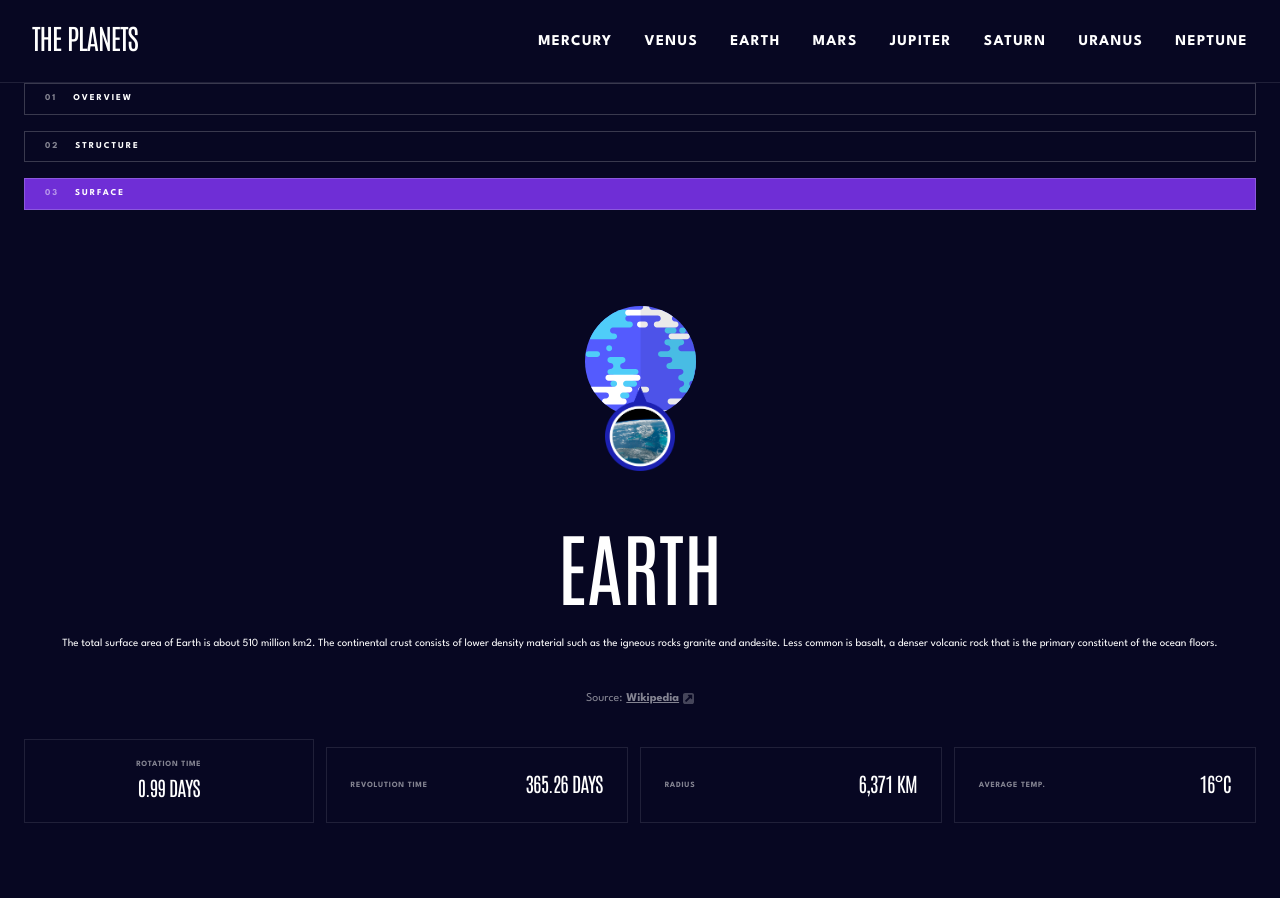
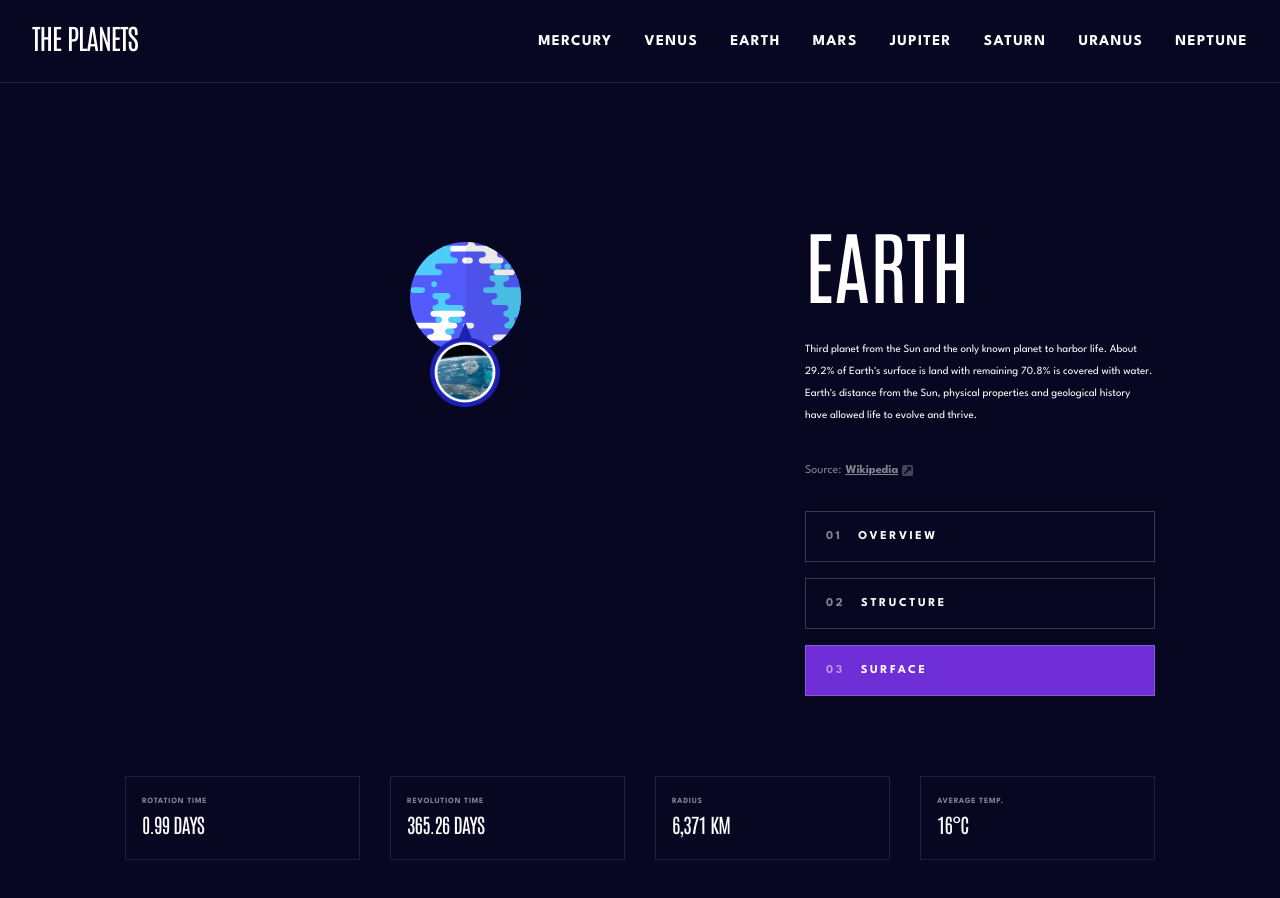
Before and after one commit to kamiliano1/planets-facts-site, a Next.js app: page /earth/surface in a window 1280 px wide. Shown: the top 898 px of the page. Before the commit the page ends 823 px from the top, so only its background shows below. Built offline with nearby package versions, Linux system fonts and the light colour scheme.

Commit message:
Finished tablet layout

```diff
--- a/src/app/[planets]/(planetDetails)/overview/page.tsx
+++ b/src/app/[planets]/(planetDetails)/overview/page.tsx
@@ -6,21 +6,22 @@ export default function Page({ params }: { params: { planets: string } }) {
   const planetName = params.planets;
   const planetData = fetchData(planetName);
   return (
-    <div className="text-center px-6">
+    <>
       <Image
-        className="mx-auto my-24"
+        className="mx-auto my-24 sm:my-36 sm:row-start-1 sm:col-span-2 lg:col-span-1 lg:my-0"
         width={111}
         height={111}
         src={planetData ? planetData?.images.planet : ""}
         alt={`${planetData?.name} planet`}
       />
-      <h1 className="mb-4">{planetData?.name}</h1>
+      <div className="text-center sm:text-start sm:px-0 px-6 sm:col-start-1 sm:row-start-2 lg:col-start-2 lg:row-start-1">
+        <h1 className="mb-4 lg:mb-6 lg:mt-32">{planetData?.name}</h1>
         <p className="text-BodyTablet mb-8">{planetData?.overview.content}</p>
         <Link
-        className="text-H3Desktop font-normal tracking-normal opacity-50 font-spartan flex items-center justify-center mb-7"
+          className="text-H3Desktop font-normal tracking-normal opacity-50 font-spartan flex items-center justify-center sm:justify-start mb-7"
           href={planetData ? planetData?.overview.source : ""}
         >
-        Source: <span className="underline font-bold mx-1 "> Wikipedia</span>
+          Source: <span className="underline font-bold mx-1"> Wikipedia</span>
           <Image
             src="/assets/icon-source.svg"
             alt="icon source"
@@ -29,5 +30,6 @@ export default function Page({ params }: { params: { planets: string } }) {
           />
         </Link>
       </div>
+    </>
   );
 }
--- a/src/app/[planets]/(planetDetails)/structure/page.tsx
+++ b/src/app/[planets]/(planetDetails)/structure/page.tsx
@@ -6,21 +6,22 @@ export default function Page({ params }: { params: { planets: string } }) {
   const planetName = params.planets;
   const planetData = fetchData(planetName);
   return (
-    <div className="text-center px-6">
+    <>
       <Image
-        className="mx-auto my-24"
+        className="mx-auto my-24 sm:my-36 sm:row-start-1 sm:col-span-2 lg:col-span-1 lg:my-0"
         width={111}
         height={111}
         src={planetData ? planetData?.images.internal : ""}
         alt={`${planetData?.name} planet`}
       />
-      <h1 className="mb-4">{planetData?.name}</h1>
-      <p className="text-BodyTablet mb-8">{planetData?.structure.content}</p>
+      <div className="text-center sm:text-start sm:px-0 px-6 sm:col-start-1 sm:row-start-2 lg:col-start-2 lg:row-start-1">
+        <h1 className="mb-4 lg:mb-6 lg:mt-32">{planetData?.name}</h1>
+        <p className="text-BodyTablet mb-8">{planetData?.overview.content}</p>
         <Link
-        className="text-H3Desktop font-normal tracking-normal opacity-50 font-spartan flex items-center justify-center mb-7"
+          className="text-H3Desktop font-normal tracking-normal opacity-50 font-spartan flex items-center justify-center sm:justify-start mb-7"
           href={planetData ? planetData?.structure.source : ""}
         >
-        Source: <span className="underline font-bold mx-1 "> Wikipedia</span>
+          Source: <span className="underline font-bold mx-1"> Wikipedia</span>
           <Image
             src="/assets/icon-source.svg"
             alt="icon source"
@@ -29,5 +30,6 @@ export default function Page({ params }: { params: { planets: string } }) {
           />
         </Link>
       </div>
+    </>
   );
 }
--- a/src/app/[planets]/(planetDetails)/surface/page.tsx
+++ b/src/app/[planets]/(planetDetails)/surface/page.tsx
@@ -6,12 +6,11 @@ export default function Page({ params }: { params: { planets: string } }) {
   const planetName = params.planets;
   const planetData = fetchData(planetName);
   return (
-    <div className="text-center px-6">
-      <div className="relative mx-auto my-24 flex justify-center">
+    <>
+      <div className="relative mx-auto my-24 flex justify-center sm:my-36 sm:row-start-1 sm:col-span-2 lg:col-span-1 lg:my-0">
         <Image
           width={111}
           height={111}
-          // fill={true}
           src={planetData ? planetData?.images.planet : ""}
           alt={`${planetData?.name} planet`}
         />
@@ -23,10 +22,11 @@ export default function Page({ params }: { params: { planets: string } }) {
           alt={`${planetData?.name} planet`}
         />
       </div>
-      <h1 className="mb-4">{planetData?.name}</h1>
-      <p className="text-BodyTablet mb-8">{planetData?.geology.content}</p>
+      <div className="text-center sm:text-start sm:px-0 px-6 sm:col-start-1 sm:row-start-2 lg:col-start-2 lg:row-start-1">
+        <h1 className="mb-4 lg:mb-6 lg:mt-32">{planetData?.name}</h1>
+        <p className="text-BodyTablet mb-8">{planetData?.overview.content}</p>
         <Link
-        className="text-H3Desktop font-normal tracking-normal opacity-50 font-spartan flex items-center justify-center mb-7"
+          className="text-H3Desktop font-normal tracking-normal opacity-50 font-spartan flex items-center justify-center sm:justify-start mb-7"
           href={planetData ? planetData?.geology.source : ""}
         >
           Source: <span className="underline font-bold mx-1"> Wikipedia</span>
@@ -38,5 +38,6 @@ export default function Page({ params }: { params: { planets: string } }) {
           />
         </Link>
       </div>
+    </>
   );
 }
--- a/src/app/[planets]/layout.tsx
+++ b/src/app/[planets]/layout.tsx
@@ -12,32 +12,34 @@ export default function Layout({
   const planetName = params.planets;
   const planetData = fetchData(planetName);
   return (
-    <main className="sm:grid">
+    <main className="sm:grid sm:grid-cols-2 lg:grid-cols-[minmax(0,_1fr)_350px] sm:rows-3 sm:items-center sm:px-10 lg:max-w-[1110px] lg:mx-auto">
       <MainBar planetData={planetData!} />
       <span className="block border-b-[1px] border-opacity-10 border-FFFFF sm:hidden"></span>
       {children}
-      <div className="px-6 space-y-2 sm:flex sm:space-x-3">
-        <div className="uppercase flex sm:flex-col px-6 sm:px-4 items-center justify-between border-[1px] border-FFFFF border-opacity-10 sm:w-full">
+      <div className="px-6 sm:px-0 space-y-2 sm:space-y-0 sm:flex sm:space-x-3 mb-20 sm:row-start-3 sm:col-span-2 lg:space-x-[1.875rem]">
+        <div className="uppercase flex sm:flex-col px-6 sm:px-4 items-center sm:items-start justify-between border-[1px] border-FFFFF border-opacity-10 sm:w-full">
           <p className="py-4 sm:pb-0 text-H4Tablet opacity-50">Rotation Time</p>{" "}
           <p className="text-H2Mobile font-antonio -mt-1 sm:mt-0 sm:mb-5">
             {planetData?.rotation}
           </p>
         </div>
-        <div className="uppercase flex px-6 items-center justify-between border-[1px] border-FFFFF border-opacity-10 sm:w-full">
-          <p className="py-4 text-H4Tablet opacity-50">Revolution Time</p>{" "}
-          <p className="text-H2Mobile font-antonio -mt-1">
+        <div className="uppercase flex sm:flex-col px-6 sm:px-4 items-center sm:items-start justify-between border-[1px] border-FFFFF border-opacity-10 sm:w-full">
+          <p className="py-4 sm:pb-0 text-H4Tablet opacity-50">
+            Revolution Time
+          </p>{" "}
+          <p className="text-H2Mobile font-antonio -mt-1 sm:mt-0 sm:mb-5">
             {planetData?.revolution}
           </p>
         </div>
-        <div className="uppercase flex px-6 items-center justify-between border-[1px] border-FFFFF border-opacity-10 sm:w-full">
-          <p className="py-4 text-H4Tablet opacity-50">Radius</p>{" "}
-          <p className="text-H2Mobile font-antonio -mt-1">
+        <div className="uppercase flex sm:flex-col px-6 sm:px-4 items-center sm:items-start justify-between border-[1px] border-FFFFF border-opacity-10 sm:w-full">
+          <p className="py-4 sm:pb-0 text-H4Tablet opacity-50">Radius</p>{" "}
+          <p className="text-H2Mobile font-antonio -mt-1 sm:mt-0 sm:mb-5">
             {planetData?.radius}
           </p>
         </div>
-        <div className="uppercase flex px-6 items-center justify-between border-[1px] border-FFFFF border-opacity-10 sm:w-full">
-          <p className="py-4 text-H4Tablet opacity-50">Average Temp.</p>{" "}
-          <p className="text-H2Mobile font-antonio -mt-1">
+        <div className="uppercase flex sm:flex-col px-6 sm:px-4 items-center sm:items-start justify-between border-[1px] border-FFFFF border-opacity-10 sm:w-full">
+          <p className="py-4 sm:pb-0 text-H4Tablet opacity-50">Average Temp.</p>{" "}
+          <p className="text-H2Mobile font-antonio -mt-1 sm:mt-0 sm:mb-5">
             {planetData?.temperature}
           </p>
         </div>
--- a/src/layout/Mainbar/MainBar.tsx
+++ b/src/layout/Mainbar/MainBar.tsx
@@ -8,7 +8,7 @@ type MainBarProps = {
 
 const MainBar: React.FC<MainBarProps> = ({ planetData }) => {
   return (
-    <nav className="">
+    <nav className="lg:col-start-2">
       <MainLinks planetData={planetData} />
     </nav>
   );
--- a/src/layout/Mainbar/MainLinks.tsx
+++ b/src/layout/Mainbar/MainLinks.tsx
@@ -40,10 +40,11 @@ const MainLink = ({
   return (
     <NavigationMenu.Item
       className={clsx(
-        `${borderColor} sm:px-5 py-2 sm:border-[1px] sm:border-FFFFF sm:border-opacity-20`,
+        `${borderColor} sm:px-5 py-2 lg:py-3 sm:border-[1px] sm:border-FFFFF sm:border-opacity-20`,
         {
           "border-b-[4px]": isActive,
           [backgroundColor]: isActive,
+          "hover:bg-D8D8D8": !isActive,
         }
       )}
     >
@@ -51,7 +52,7 @@ const MainLink = ({
         <NavigationMenu.Link
           active={isActive}
           {...props}
-          className="flex items-center uppercase font-spartan text-H3Tablet pb-4 sm:py-0"
+          className="flex items-center uppercase font-spartan text-H3Tablet lg:text-H3Desktop pb-4 sm:py-0 lg:pb-0"
         >
           <span className="hidden sm:block opacity-50 mr-4">0{number}</span>{" "}
           {children}
@@ -64,7 +65,7 @@ const MainLink = ({
 const MainLinks: React.FC<MainLinksProps> = ({ planetData }) => {
   return (
     <NavigationMenu.Root>
-      <NavigationMenu.List className="flex justify-between px-6 sm:flex-col sm:gap-4">
+      <NavigationMenu.List className="flex justify-between px-6 sm:px-0 sm:pl-16 lg:p-0 sm:flex-col sm:gap-4 lg:mb-20">
         {links.map((item, id) => (
           <MainLink
             href={item.href}
--- a/tailwind.config.ts
+++ b/tailwind.config.ts
@@ -39,6 +39,7 @@ const config: Config = {
       CD5120: "hsl(17, 73%, 46%)",
       "1EC2A4": "hsl(169, 73%, 44%)",
       "2D68F0": "hsl(222, 87%, 56%)",
+      D8D8D8: "hsla(0, 0%, 85%, .2)",
     },
     fontSize: {
       H1Desktop: [
```
Lines whose indentation alone changed are shown as unchanged.
